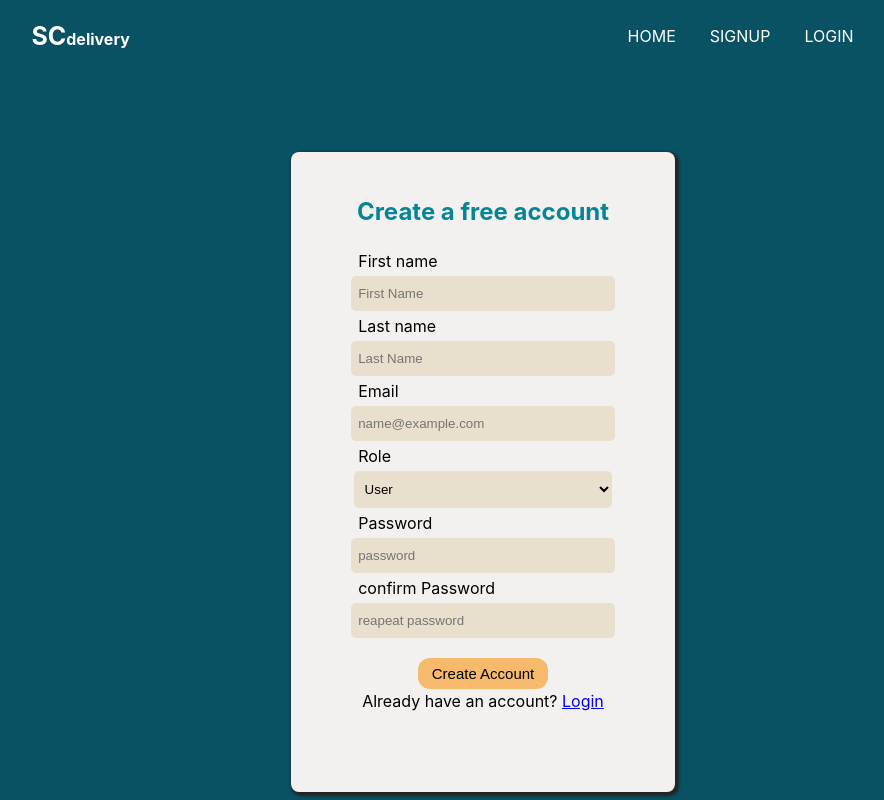
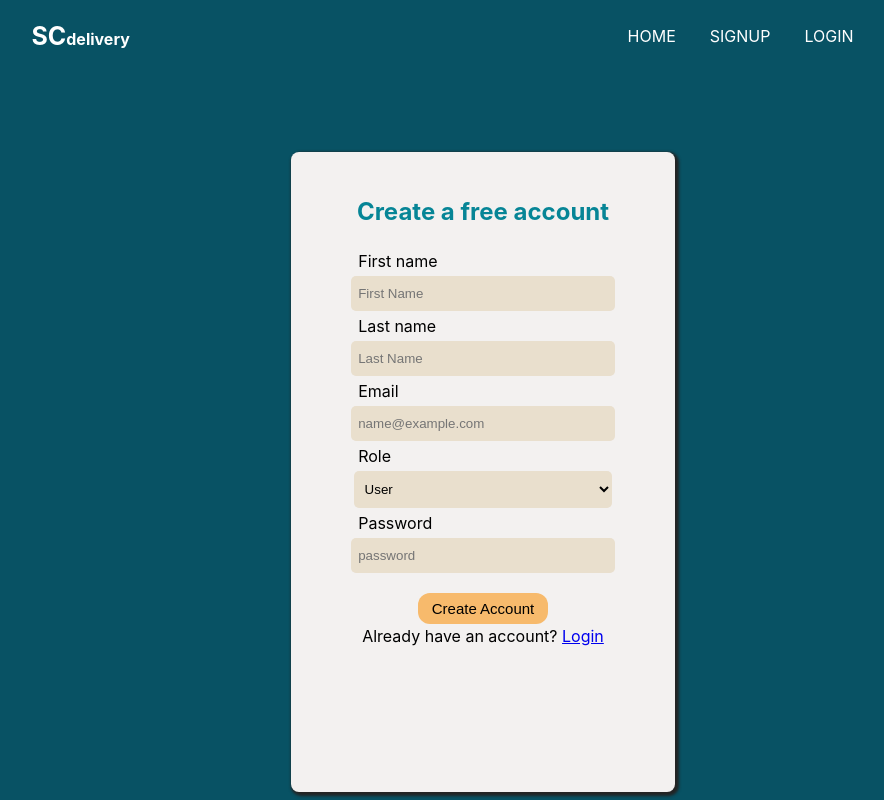
Before and after one commit to scovia-achan/safe-courier, a React (Create React App) app: page /signup in a window 1280 px wide. Shown: the top 800 px of the page, without its empty margins (189-1073 px from the left). Built offline with nearby package versions, Linux system fonts and the light colour scheme.

Commit message:
remove second password verification

```diff
--- a/src/Pages/SignUp.js
+++ b/src/Pages/SignUp.js
@@ -10,12 +10,12 @@ function SignUp() {
   const [email, setemail] = useState("");
   const [role, setRole] = useState("user")
   const [password, setpassword] = useState("");
-  const [password2, setpassword2] = useState("");
+
   const history = useHistory();
 
   const handleSubmit = async (e) => {
     e.preventDefault();
-    const user = {firstName, lastName, email, role, password, password2};
+    const user = {firstName, lastName, email, role, password};
     try{
       fetch("https://sefcourier.herokuapp.com/api/v1/user/signup", {
         method: "POST",
@@ -30,8 +30,7 @@ function SignUp() {
        setemail("")
        setRole("")
        setpassword("")
-       setpassword2("");
-       history.go(-1)
+       history.push("/login")
 
       })
 
@@ -84,13 +83,7 @@ function SignUp() {
             value={password}
             onChange={(e) => setpassword(e.target.value)}
           />
-          <label>confirm Password</label>
-          <input
-            type="text"
-            placeholder="reapeat password"
-            value={password2}
-            onChange={(e) => setpassword2(e.target.value)}
-          />
+
           <button className="auth-btn" type="submit" >Create Account</button>
           <p style={{ marginTop: "2px" }}>
             Already have an account? <Link to="/login">Login</Link>
```
